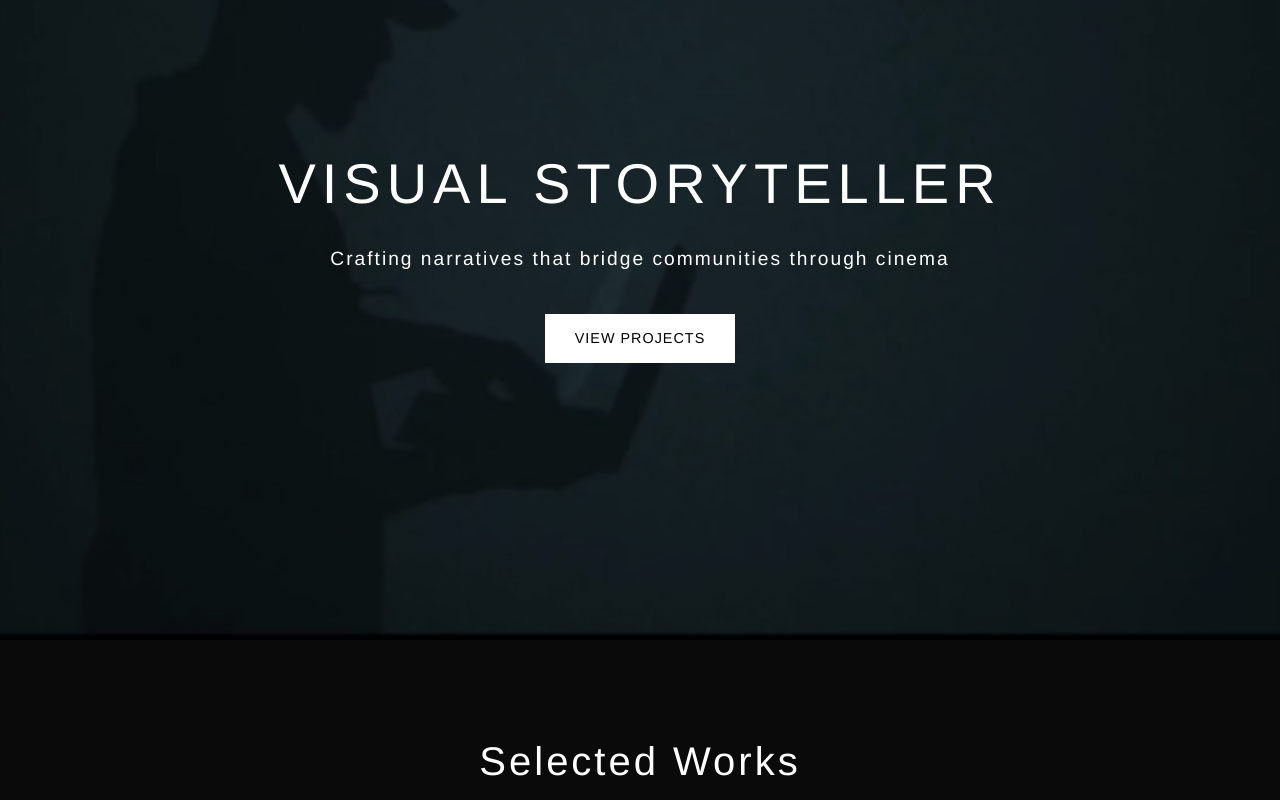
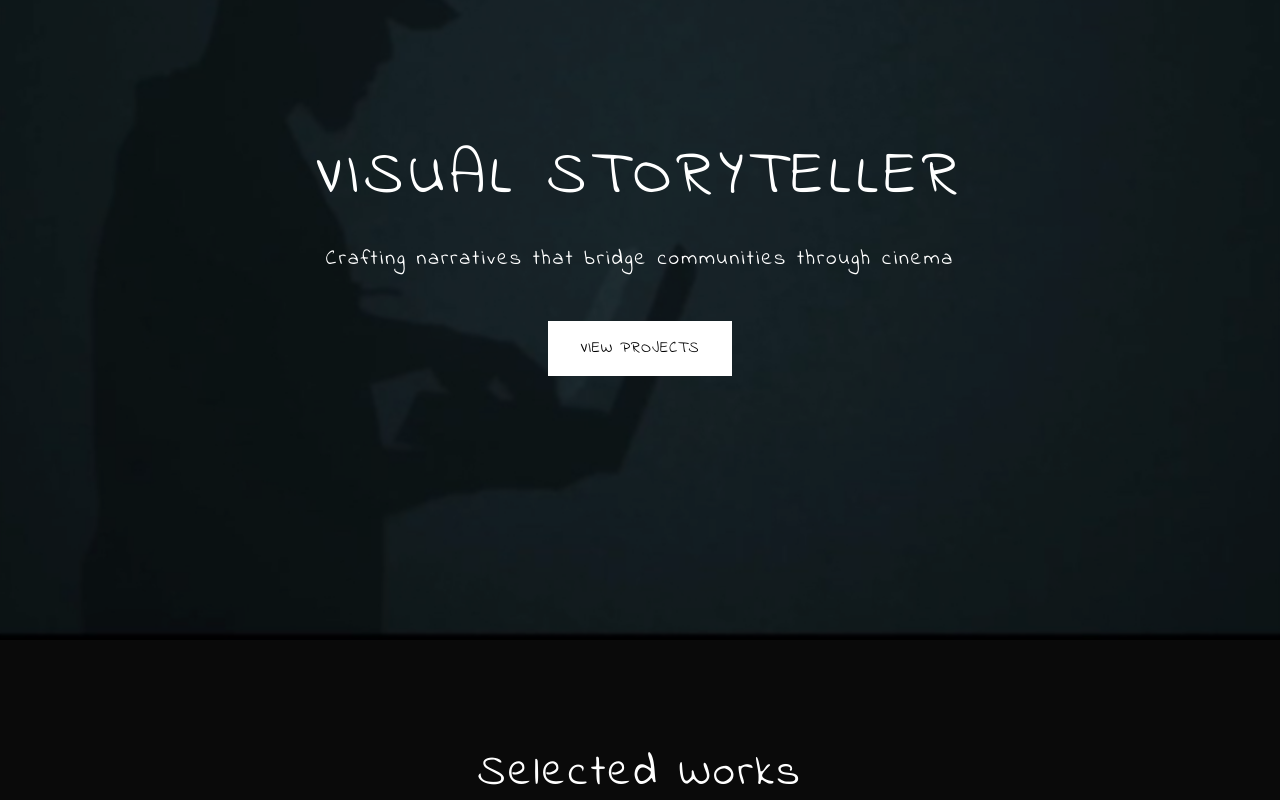
Before and after one commit to juwan-howard/juwan-howard.github.io, a React (Create React App) app: page / in a window 1280 px wide. Shown: the part 240-1040 px from the top of the page. Built offline with nearby package versions, Linux system fonts and the light colour scheme.

Commit message:
Add Indie Flower font to the website with appropriate font sizes

```diff
--- a/public/index.html
+++ b/public/index.html
@@ -10,6 +10,9 @@
       content="Juwan Howard - Narrative Director & Filmmaker with a BA from UC Berkeley and MFA candidate at UCLA, creating stories that celebrate cultural identity and creativity."
     />
     <link rel="apple-touch-icon" href="%PUBLIC_URL%/logo192.png" />
+    <link rel="preconnect" href="https://fonts.googleapis.com">
+    <link rel="preconnect" href="https://fonts.gstatic.com" crossorigin>
+    <link href="https://fonts.googleapis.com/css2?family=Indie+Flower&display=swap" rel="stylesheet">
     <!--
       manifest.json provides metadata used when your web app is installed on a
       user's mobile device or desktop. See https://developers.google.com/web/fundamentals/web-app-manifest/
--- a/src/index.css
+++ b/src/index.css
@@ -1,13 +1,40 @@
+/* Global styles */
+* {
+  margin: 0;
+  padding: 0;
+  box-sizing: border-box;
+  font-family: "Indie Flower", cursive;
+  font-size: 1.1rem;
+  line-height: 1.6;
+}
+
 body {
-  margin: 0;
-  font-family: -apple-system, BlinkMacSystemFont, 'Segoe UI', 'Roboto', 'Oxygen',
-    'Ubuntu', 'Cantarell', 'Fira Sans', 'Droid Sans', 'Helvetica Neue',
-    sans-serif;
   -webkit-font-smoothing: antialiased;
   -moz-osx-font-smoothing: grayscale;
   background-color: #000;
   color: #fff;
   overflow-x: hidden;
+}
+
+/* Adjust font sizes for different elements */
+h1 {
+  font-size: 2.5rem;
+}
+
+h2 {
+  font-size: 2rem;
+}
+
+h3 {
+  font-size: 1.75rem;
+}
+
+h4 {
+  font-size: 1.5rem;
+}
+
+p {
+  font-size: 1.1rem;
 }
 
 code {
```
